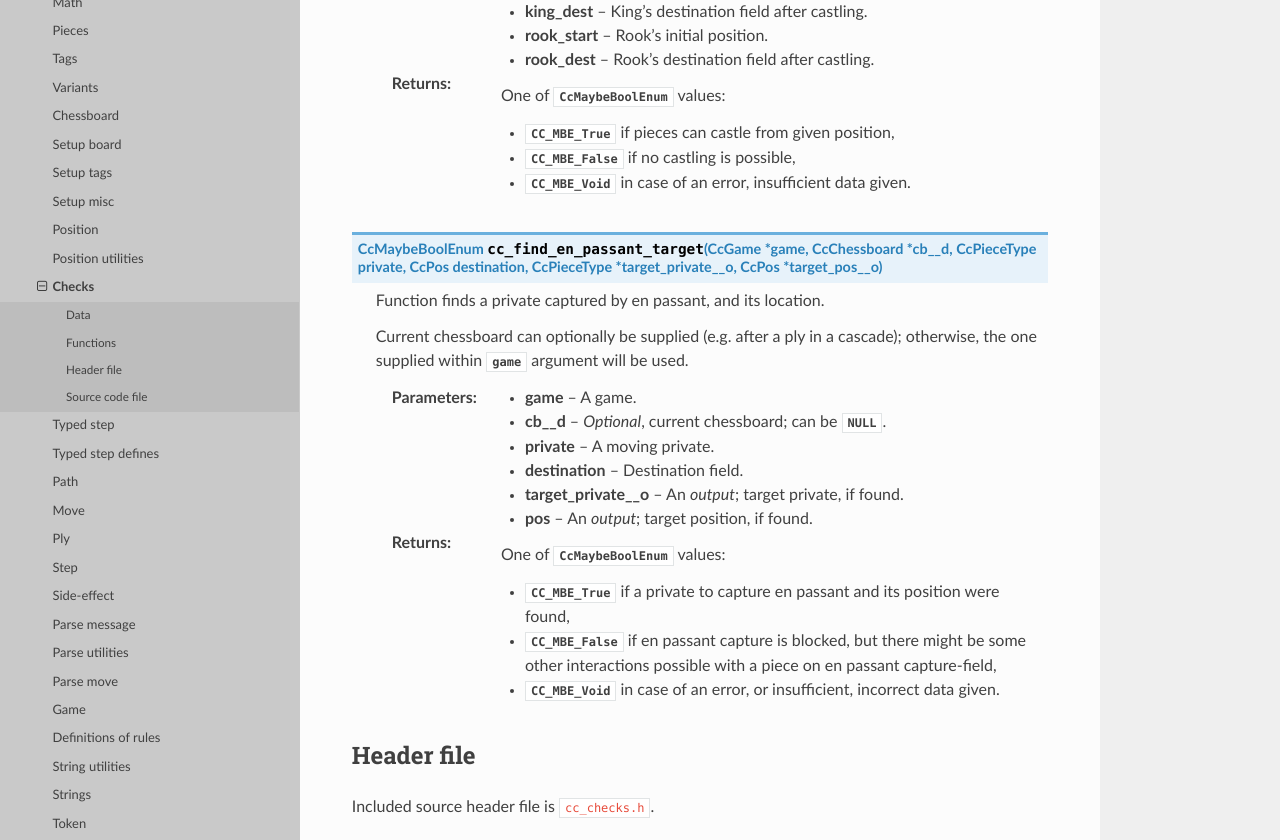
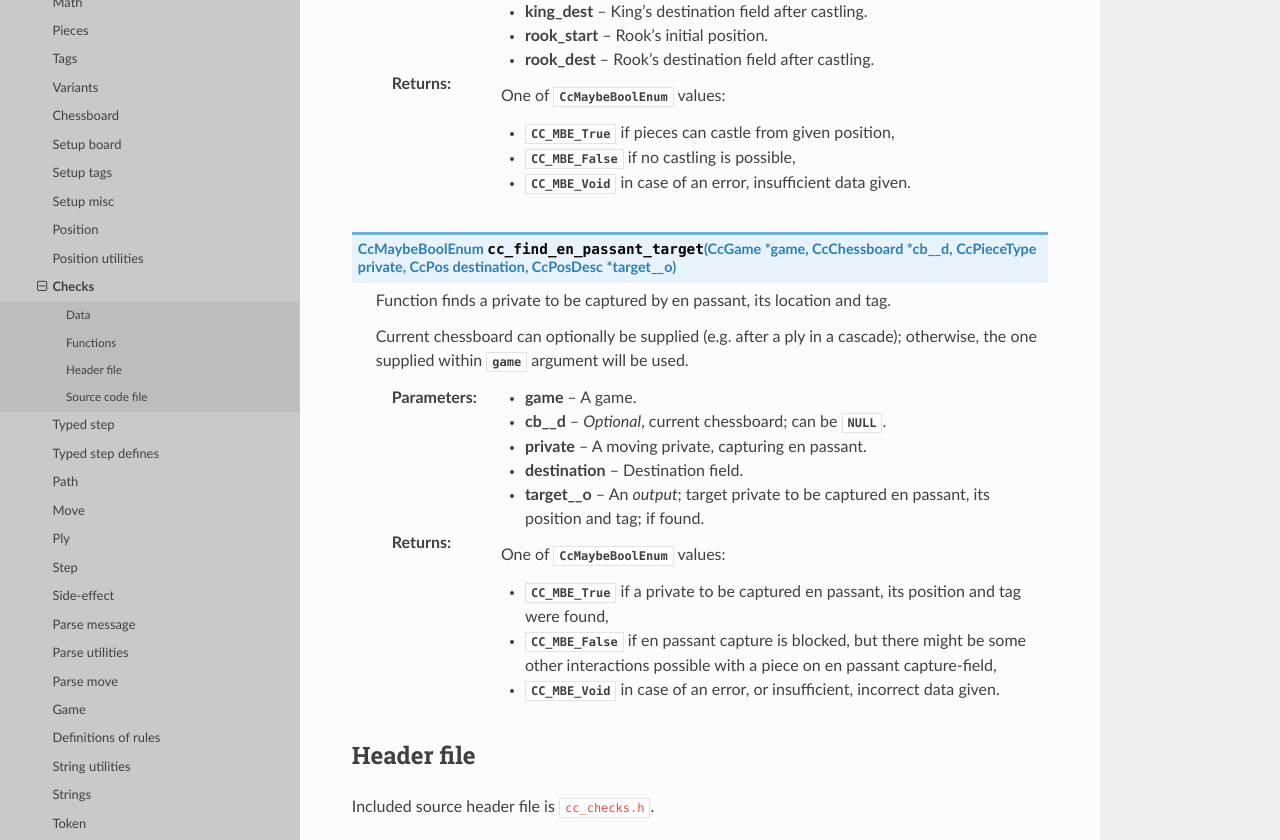
Before and after one commit to mmlacak/crochess, a Sphinx documentation site: the page built from docs/source/libcc/ccchecks.rst, in a window 1280 px wide and 900 px high, scrolled down 1806 px, cut to the strip 0-840 px from the top of the window. Built offline with Sphinx 7.4.7 and the Read the Docs theme 3.1.0, drawn with Linux system fonts in a browser that asks for light colours.

Commit message:
Simplified en passant target finder + docs.

```diff
--- a/docs/source/conf.py
+++ b/docs/source/conf.py
@@ -26,10 +26,10 @@ copyright = '2021, Mario Mlačak'
 author = 'Mario Mlačak'
 
 # The short X.Y version
-version = "0.0.1.136:1315+20250318.101014"   # docs-new-lib-short-version-major-minor-feature-commit+meta~breaks-place-marker
+version = "0.0.1.137:1316+20250318.113043"   # docs-new-lib-short-version-major-minor-feature-commit+meta~breaks-place-marker
 
 # The full version, including alpha/beta/rc tags
-release = "0.0.1.136:1315+20250318.101014"   # docs-new-lib-full-version-major-minor-feature-commit+meta~breaks-place-marker
+release = "0.0.1.137:1316+20250318.113043"   # docs-new-lib-full-version-major-minor-feature-commit+meta~breaks-place-marker
 
 
 # -- General configuration ---------------------------------------------------
--- a/docs/source/libcc/ccchecks.rst
+++ b/docs/source/libcc/ccchecks.rst
@@ -93,22 +93,21 @@ Functions
         * :c:enumerator:`CC_MBE_False` if no castling is possible,
         * :c:enumerator:`CC_MBE_Void` in case of an error, insufficient data given.
 
-.. c:function:: CcMaybeBoolEnum cc_find_en_passant_target( CcGame * game, CcChessboard * cb__d, CcPieceType private, CcPos destination, CcPieceType * target_private__o, CcPos * target_pos__o )
+.. c:function:: CcMaybeBoolEnum cc_find_en_passant_target( CcGame * game, CcChessboard * cb__d, CcPieceType private, CcPos destination, CcPosDesc * target__o )
 
-    Function finds a private captured by en passant, and its location.
+    Function finds a private to be captured by en passant, its location and tag.
 
     Current chessboard can optionally be supplied (e.g. after a ply in a cascade);
     otherwise, the one supplied within :c:var:`game` argument will be used.
 
     :param game: A game.
     :param cb__d: *Optional*, current chessboard; can be :c:data:`NULL`.
-    :param private: A moving private.
+    :param private: A moving private, capturing en passant.
     :param destination: Destination field.
-    :param target_private__o: An *output*; target private, if found.
-    :param pos: An *output*; target position, if found.
+    :param target__o: An *output*; target private to be captured en passant, its position and tag; if found.
     :returns: One of :c:enum:`CcMaybeBoolEnum` values:
 
-        * :c:enumerator:`CC_MBE_True` if a private to capture en passant and its position were found,
+        * :c:enumerator:`CC_MBE_True` if a private to be captured en passant, its position and tag were found,
         * :c:enumerator:`CC_MBE_False` if en passant capture is blocked, but there might be some other interactions possible with a piece on en passant capture-field,
         * :c:enumerator:`CC_MBE_Void` in case of an error, or insufficient, incorrect data given.
 
```
Also changed, not shown: README.md (+2 -2 lines), 5 other files.
